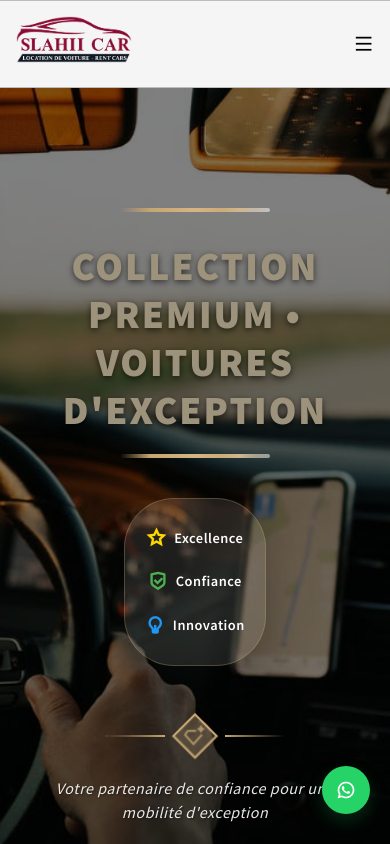
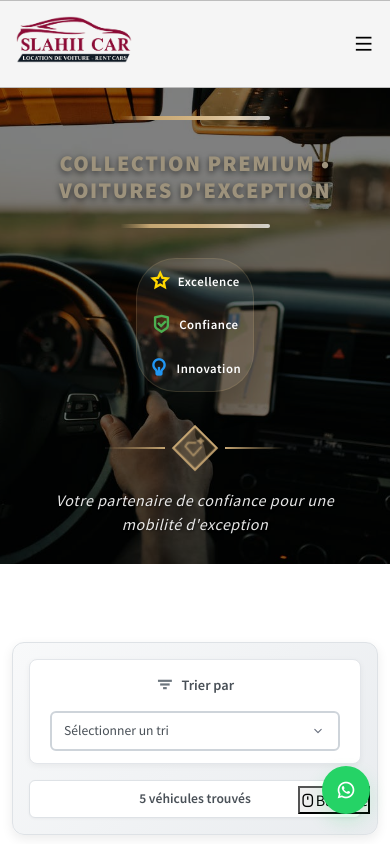
Before and after one commit to lamanda20/SLAIHICAR, a React (Create React App) app: page /cars in a window 390 px wide. Shown: the top 844 px of the page. Built offline with nearby package versions, Linux system fonts and the light colour scheme.

Commit message:
espace de header

```diff
--- a/src/components/UI/BackToTopWtspButtons.jsx
+++ b/src/components/UI/BackToTopWtspButtons.jsx
@@ -3,6 +3,14 @@ import "../../styles/back-to-top-wtsp-buttons.css";
 
 const BackToTop = () => {
   const [visible, setVisible] = useState(false);
+  // show/hide the small mouse hint; remember user preference in localStorage
+  const [showMouseHint, setShowMouseHint] = useState(() => {
+    try {
+      return localStorage.getItem("mouseHintHidden") !== "true";
+    } catch (e) {
+      return true;
+    }
+  });
 
   useEffect(() => {
 
@@ -38,8 +46,29 @@ const BackToTop = () => {
     window.open(waLink, "_blank");
   };
 
+  const hideMouseHint = () => {
+    setShowMouseHint(false);
+    try {
+      localStorage.setItem("mouseHintHidden", "true");
+    } catch (e) {
+      // ignore storage errors
+    }
+  };
+
   return (
     <div className="floating-actions-container">
+      {/* Small mouse hint that says 'Bascule' — disappears when clicked and remembers choice */}
+      {showMouseHint && (
+        <button
+          className="mouse-hint"
+          onClick={hideMouseHint}
+          aria-label="Bascule - masquer"
+          title="Bascule"
+        >
+          <i className="ri-mouse-line" />
+          <span className="mouse-label">Bascule</span>
+        </button>
+      )}
       {/* Bouton retour en haut - visible seulement lors du scroll */}
       <button
         className={`back-to-top ${visible ? "visible" : ""}`}
--- a/src/components/UI/CommonSection.jsx
+++ b/src/components/UI/CommonSection.jsx
@@ -1,8 +1,41 @@
-import React from "react";
+import React, { useState, useEffect } from "react";
 import { Container } from "reactstrap";
 import "../../styles/common-section.css";
 
 const CommonSection = ({ title }) => {
+  // show/hide the mouse scroll hint; remember user's choice
+  const [showScrollHint, setShowScrollHint] = useState(() => {
+    try {
+      return localStorage.getItem("scrollHintHidden") !== "true";
+    } catch (e) {
+      return true;
+    }
+  });
+
+  useEffect(() => {
+    const onScroll = () => {
+      if (window.pageYOffset > 20 && showScrollHint) {
+        setShowScrollHint(false);
+        try {
+          localStorage.setItem("scrollHintHidden", "true");
+        } catch (e) {}
+      }
+    };
+
+    window.addEventListener("scroll", onScroll, { passive: true });
+    return () => window.removeEventListener("scroll", onScroll);
+  }, [showScrollHint]);
+
+  const handleHintClick = () => {
+    // Smooth scroll one viewport down (adjust offset if header is fixed)
+    const offset = Math.max(window.innerHeight - 120, 300);
+    window.scrollBy({ top: offset, behavior: "smooth" });
+    setShowScrollHint(false);
+    try {
+      localStorage.setItem("scrollHintHidden", "true");
+    } catch (e) {}
+  };
+
   return (
     <section className="common__section mb-5">
       <Container className="text-center">
@@ -46,6 +79,21 @@ const CommonSection = ({ title }) => {
               Votre partenaire de confiance pour une mobilité d'exception
             </p>
           </div>
+
+          {/* Small mouse scroll hint placed under the hero content; hides on click or on scroll */}
+          <div className="scroll-mouse-container">
+            {showScrollHint && (
+              <button
+                className="scroll-mouse-hint"
+                onClick={handleHintClick}
+                aria-label="Bascule"
+                title="Bascule"
+              >
+                <i className="ri-mouse-line" />
+                <span className="scroll-hint-label">Bascule</span>
+              </button>
+            )}
+          </div>
         </div>
       </Container>
     </section>
--- a/src/styles/common-section.css
+++ b/src/styles/common-section.css
@@ -4,7 +4,9 @@
   background-size: cover;
   background-repeat: no-repeat;
   background-position: center;
-  padding: 120px 0px;
+  /* Reduce vertical spacing so hero doesn't fill the whole viewport */
+  padding: 60px 0;
+  min-height: 140px;
   position: relative;
   overflow: hidden;
 }
@@ -31,13 +33,14 @@
 
 .common__title {
   color: #ffffff;
-  font-size: 4rem;
+  /* Smaller title so header stays compact across pages */
+  font-size: 2.2rem;
   font-weight: 900;
   margin-bottom: 20px;
   text-shadow: 3px 3px 6px rgba(0, 0, 0, 0.8), 0 0 30px rgba(197, 165, 114, 0.5),
     0 0 60px rgba(197, 165, 114, 0.3);
   text-transform: uppercase;
-  letter-spacing: 4px;
+  letter-spacing: 2px;
   position: relative;
   animation: modernTitleGlow 3s ease-in-out infinite alternate;
   background: linear-gradient(135deg, #ffffff 0%, #f8f9fa 50%, #ffffff 100%);
@@ -80,7 +83,7 @@
 }
 
 .title__decorative-line {
-  width: 150px;
+  width: 110px;
   height: 4px;
   background: linear-gradient(
     90deg,
@@ -157,19 +160,19 @@
 /* ========== NOUVEAUX STYLES MODERNES ========== */
 
 .modern__subtitle-container {
-  margin-top: 40px;
+  margin-top: 18px;
   animation: fadeInUp 1.2s ease-out 0.4s both;
 }
 
 .subtitle__badge {
   display: inline-flex;
   align-items: center;
-  background: rgba(255, 255, 255, 0.1);
-  backdrop-filter: blur(15px);
-  border: 1px solid rgba(197, 165, 114, 0.3);
-  border-radius: 50px;
-  padding: 20px 35px;
-  margin-bottom: 30px;
+  background: rgba(255, 255, 255, 0.06);
+  backdrop-filter: blur(6px);
+  border: 1px solid rgba(197, 165, 114, 0.18);
+  border-radius: 40px;
+  padding: 10px 18px;
+  margin-bottom: 16px;
   transition: all 0.4s ease;
   box-shadow: 0 8px 32px rgba(0, 0, 0, 0.2);
 }
@@ -187,7 +190,7 @@
   gap: 8px;
   color: #ffffff;
   font-weight: 600;
-  font-size: 1rem;
+  font-size: 0.92rem;
   letter-spacing: 0.5px;
   transition: all 0.3s ease;
 }
@@ -220,7 +223,7 @@
 .badge__separator {
   color: rgba(197, 165, 114, 0.8);
   font-size: 1.2rem;
-  margin: 0 25px;
+  margin: 0 14px;
   font-weight: bold;
   animation: pulse 2s ease-in-out infinite;
 }
@@ -288,7 +291,7 @@
 
 .elegant__description {
   color: rgba(255, 255, 255, 0.9);
-  font-size: 1.1rem;
+  font-size: 0.98rem;
   font-weight: 400;
   font-style: italic;
   letter-spacing: 0.5px;
@@ -503,3 +506,20 @@
     width: 100px;
   }
 }
+
+/* Make the hero compact on smaller screens so it never fills the whole viewport */
+@media (max-width: 992px) {
+  .common__section { padding: 40px 0; min-height: 120px; }
+  .common__title { font-size: 1.8rem; letter-spacing: 1.5px; }
+  .title__decorative-line { width: 80px; }
+  .modern__subtitle-container { margin-top: 12px; }
+  .subtitle__badge { padding: 8px 12px; }
+  .badge__item { font-size: 0.88rem; }
+}
+
+@media (max-width: 576px) {
+  .common__section { padding: 28px 0; min-height: 100px; }
+  .common__title { font-size: 1.4rem; }
+  .badge__item { font-size: 0.8rem; }
+  .badge__separator { margin: 0 8px; font-size: 0.95rem; }
+}
```
Also changed, not shown: src/styles/back-to-top-wtsp-buttons.css (line endings or trailing spaces).
